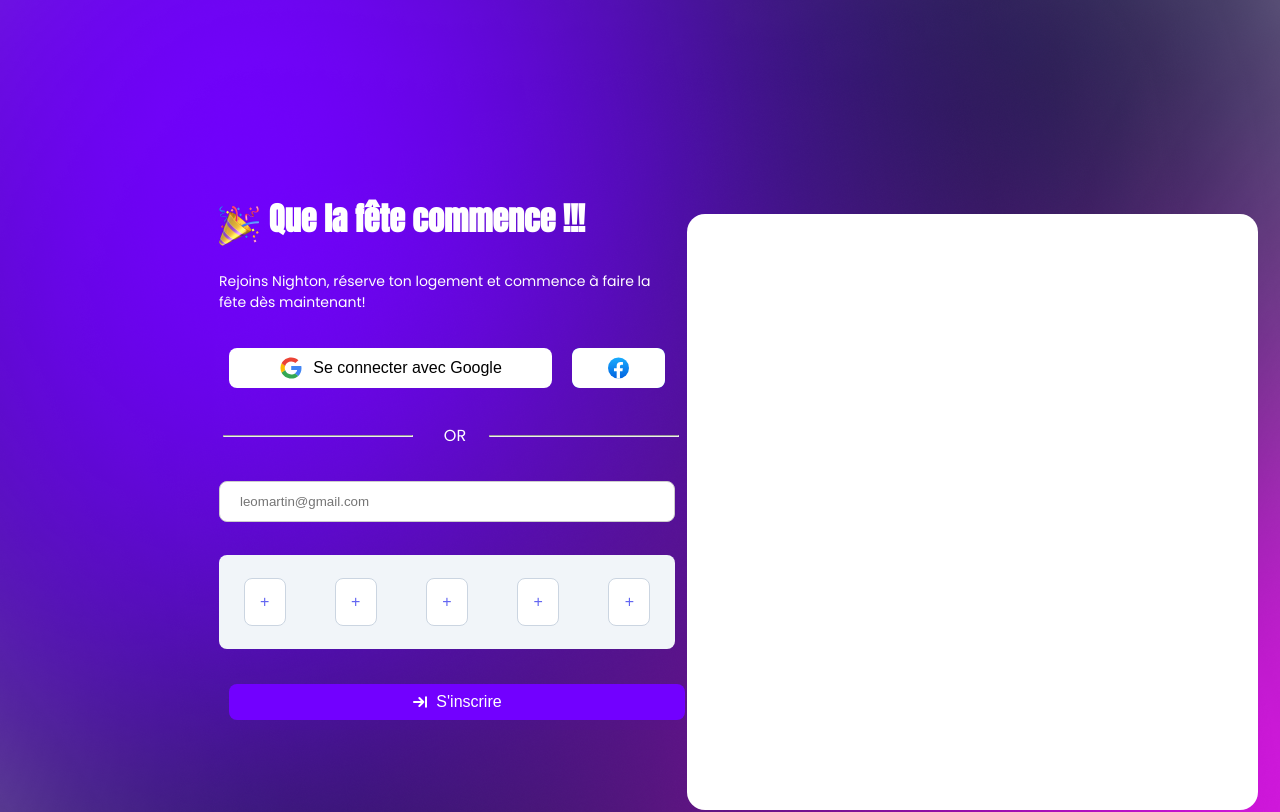
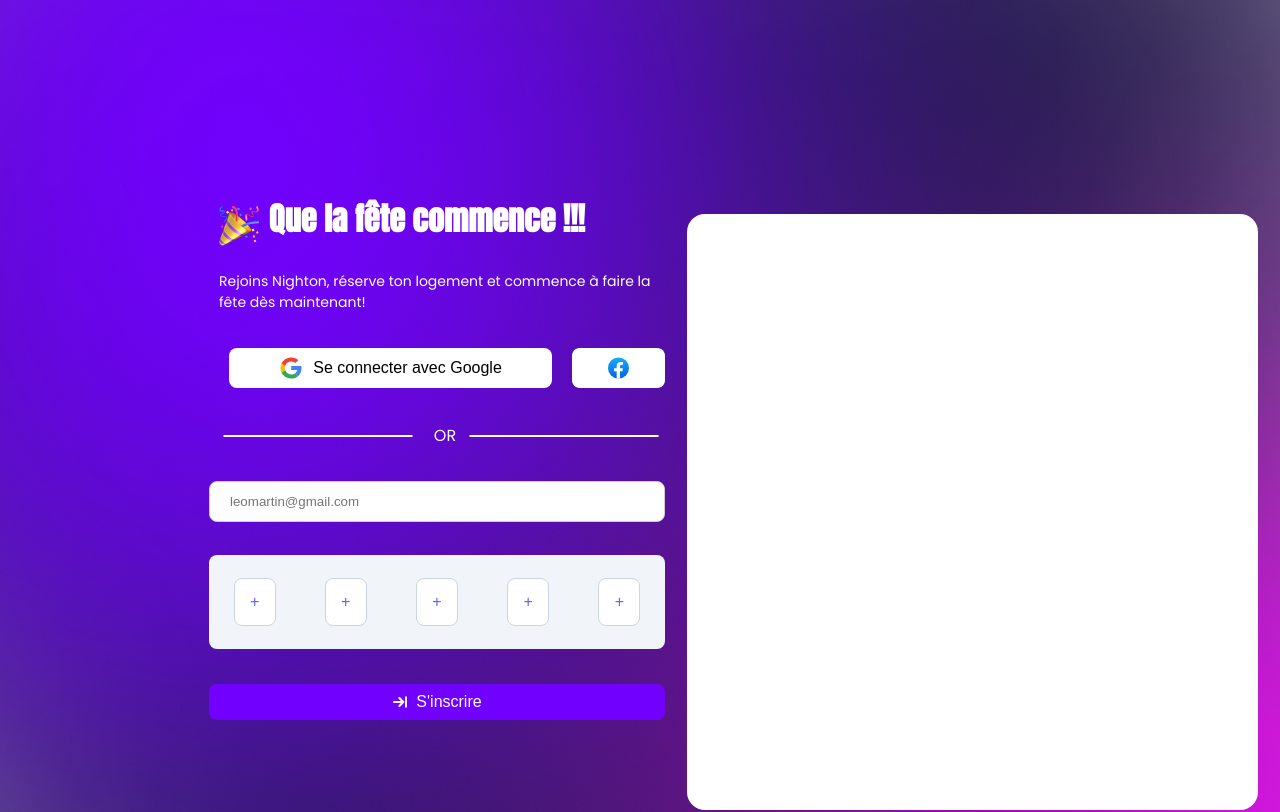
Before and after one commit to NightON-Project/NightON-React, a React (Create React App) app: page /register in a window 1280 px wide. Shown: the top 812 px of the page. Built offline with nearby package versions, Linux system fonts and the light colour scheme.

Commit message:
register
finished

```diff
--- a/src/pages/register/register.css
+++ b/src/pages/register/register.css
@@ -18,17 +18,20 @@
 .alignement {
   display: flex;
   justify-content: space-between;
-  width: 456px;
   align-items: center;
 }
 .line1 {
   width: 190px;
   margin: 4px;
+  border-radius: 1px;
+  border: solid 1px white;
 }
 
 .line2 {
   width: 190px;
   margin: -4px;
+  border-radius: 1px;
+  border: solid 1px white;
 }
 .or{
   color: white !important;
@@ -37,6 +40,7 @@
 .reseaux{
   display: flex;
   justify-content: space-between;
+  align-items: center;
   width: 456px;
 }
 .square-container {
@@ -208,6 +212,8 @@ input[type="checkbox"] {
 form {
     display: flex;
     flex-direction: column;
+    align-items: center;
+    justify-content: center;
   }
 
   label {
```
